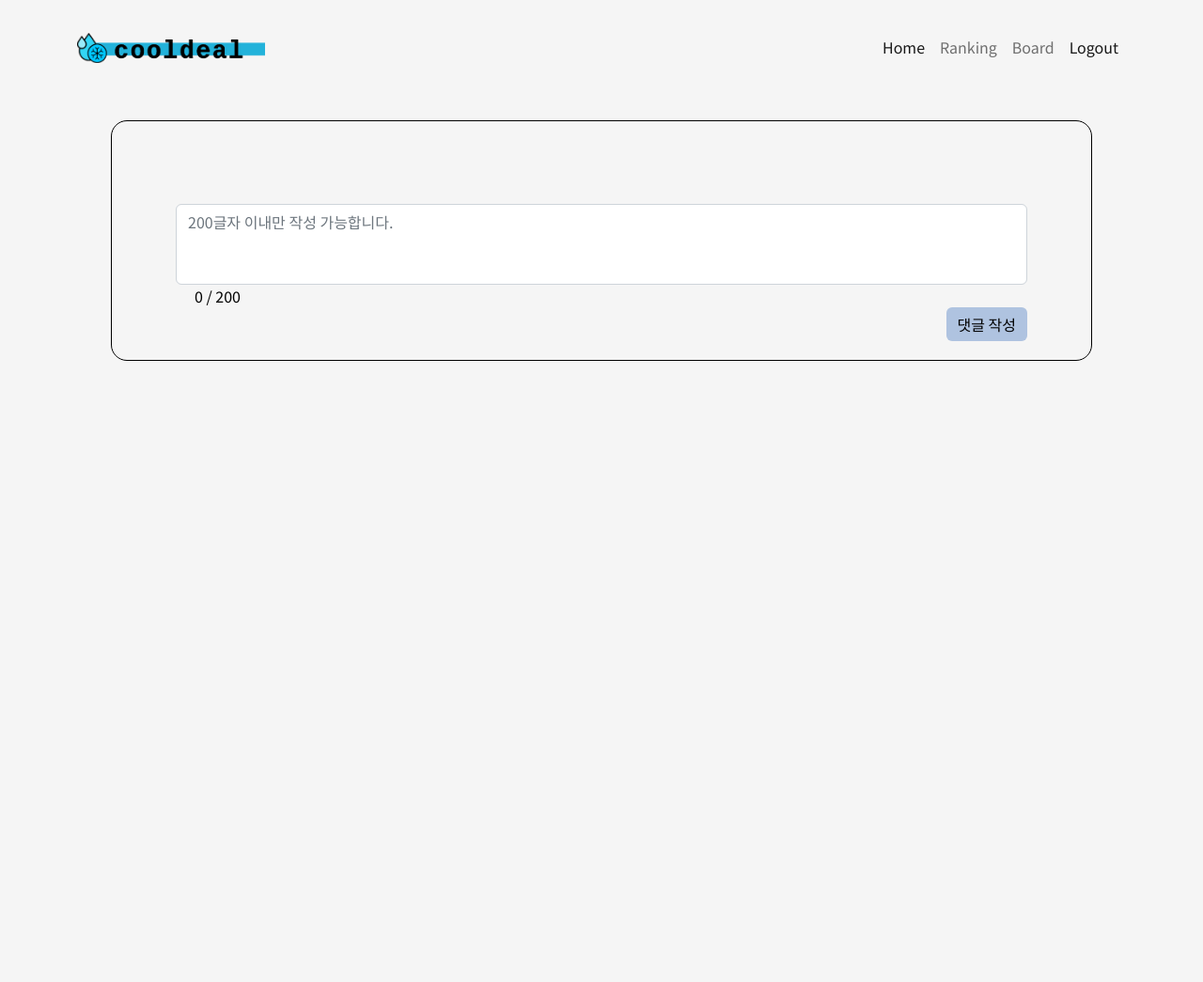
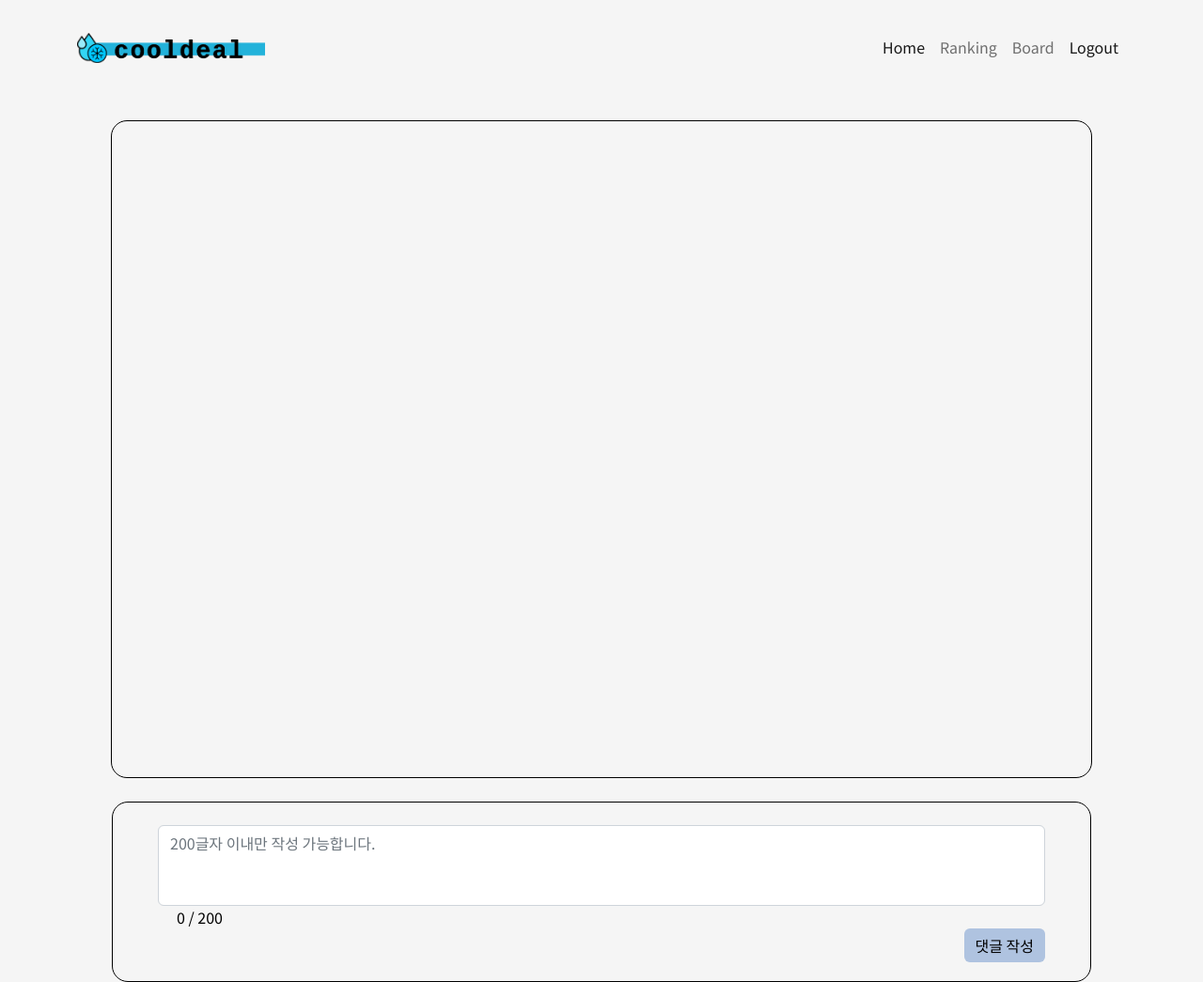
Before and after one commit to wjwjsk/remove_error, a Django app: page /board/ in a window 1280 px wide. Shown: the whole page at 94% size. Before the commit the page ends 384 px from the top, so only its background shows below. Run offline with Django 4.2, Linux system fonts and the light colour scheme; the visitor is signed in with stand-in values (Sample User, id 1); data that the repository does not hold is empty; parts of the project's set-up code (start-up, migrations or seed data) failed here and were passed over; some libraries are stand-ins or nearby versions.

Commit message:
board 수정

```diff
--- a/remove_error/apps/static/css/common.css
+++ b/remove_error/apps/static/css/common.css
@@ -392,3 +392,7 @@ th, td {
     display: flex;
     justify-content: space-between
   }
+
+fieldset::-webkit-scrollbar {
+    display: none;
+  }
--- a/remove_error/apps/templates/board.html
+++ b/remove_error/apps/templates/board.html
@@ -21,10 +21,10 @@
     {% include "nav.html" %}
     <section
       style="padding-bottom: 3rem !important; min-height: calc(100vh - 15.5rem);">
-      <div class="container px-4 px-lg-5 mt-5">
-        <div style="border: 1px solid #000; padding: 20px; margin: 20px 0; border-radius: 17px;" >
-          <fieldset>
-            <table>
+      <div class="container px-4 px-lg-5 mt-5" style="height:100%">
+        <div style="border: 1px solid #000; margin: 20px 0; border-radius: 17px; height:700px" >
+          <fieldset class="scrollbar" style="height:700px; overflow:scroll">
+            <table style="height:700px">
               <tbody>
                 {% for cmt in comment %}
                   <tr>
@@ -39,9 +39,10 @@
               </tbody>
             </table>
 
-            <div class="container px-4 px-lg-5 mt-5" style="margin-top: 1.5rem !important">
+          </fieldset>
+          <div class="container px-4 px-lg-5 mt-5" style="border: 1px solid #000; border-radius: 17px; margin-top: 1.5rem !important ">
               <form method="POST">
-                  <div class="row" style="display: grid; gap: 10px">
+                <div class="row" style="display: grid; gap: 10px; padding-bottom: 20px;">
                   <div class="form-group col-md-9" style="width: 100%;">
                     <label for="comment_content"></label>
                     <textarea type="text"class="form-control"id="comment_content"name="content"placeholder="200글자 이내만 작성 가능합니다."oninput="updateCounter()"rows="3"style="width: -webkit-fill-available;"/ ></textarea>
@@ -54,7 +55,6 @@
                 </div>
               </form>
           </div>
-          </fieldset>
         </div>
       </div>
     </section>
@@ -116,6 +116,27 @@
 
       // 함수 호출 예시
       convertLinks(); {% endcomment %}
+      function scrollDown() {
+        var fieldset = document.querySelector('fieldset');
+        fieldset.scrollTop = fieldset.scrollHeight;
+      }
+
+      function scrollToBottom() {
+        var fieldset = document.querySelector('fieldset');
+        fieldset.scrollTop = fieldset.scrollHeight;
+      }
+
+      window.onload = function() {
+        scrollToBottom();
+      }
+
+      const commentForm = document.querySelector('form');
+
+      if (commentForm) {
+        commentForm.addEventListener('submit', function(event) {
+          scrollDown();
+        });
+      }
     </script>
 
   </body>
--- a/remove_error/apps/views.py
+++ b/remove_error/apps/views.py
@@ -333,7 +333,7 @@ def month_ranking(request):
 
 @login_required
 def board(request):
-    comment = Comment.objects.all()
+    comment = Comment.objects.all().order_by("created_at")
     if request.method == "POST":
         content = request.POST.get("content")
 
```
Lines whose indentation alone changed are shown as unchanged.
